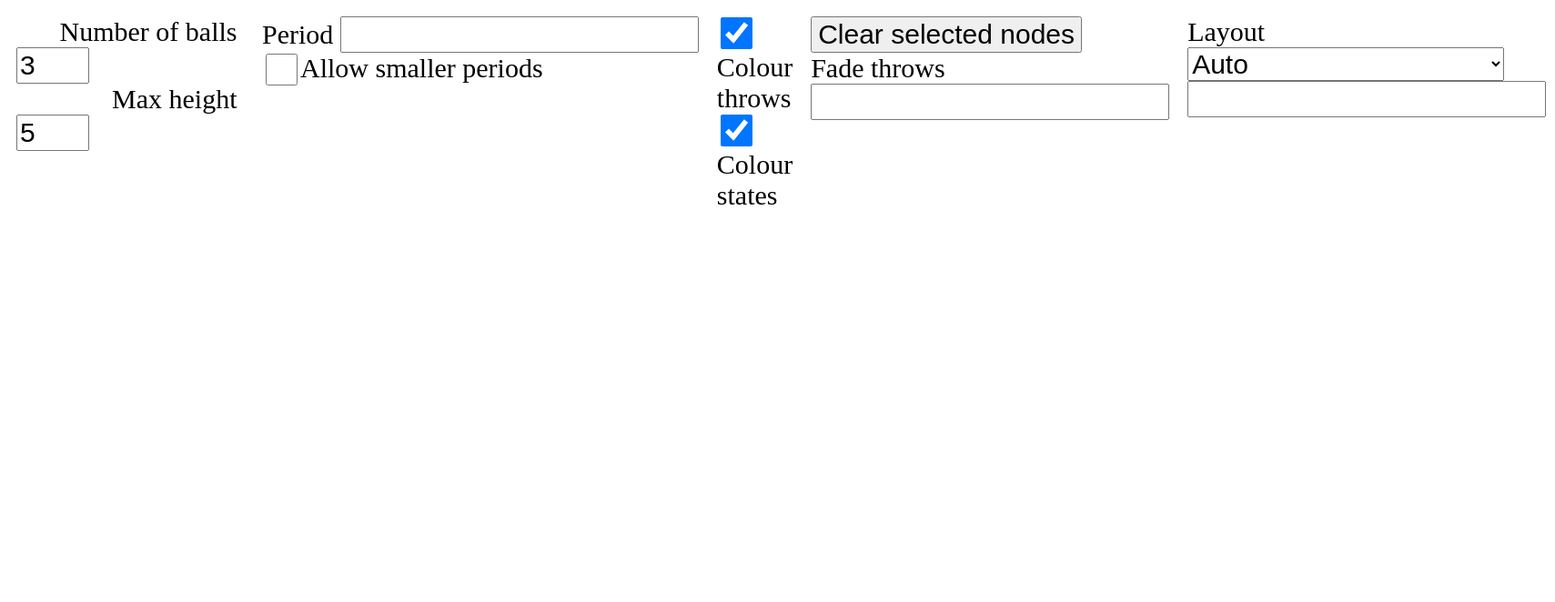
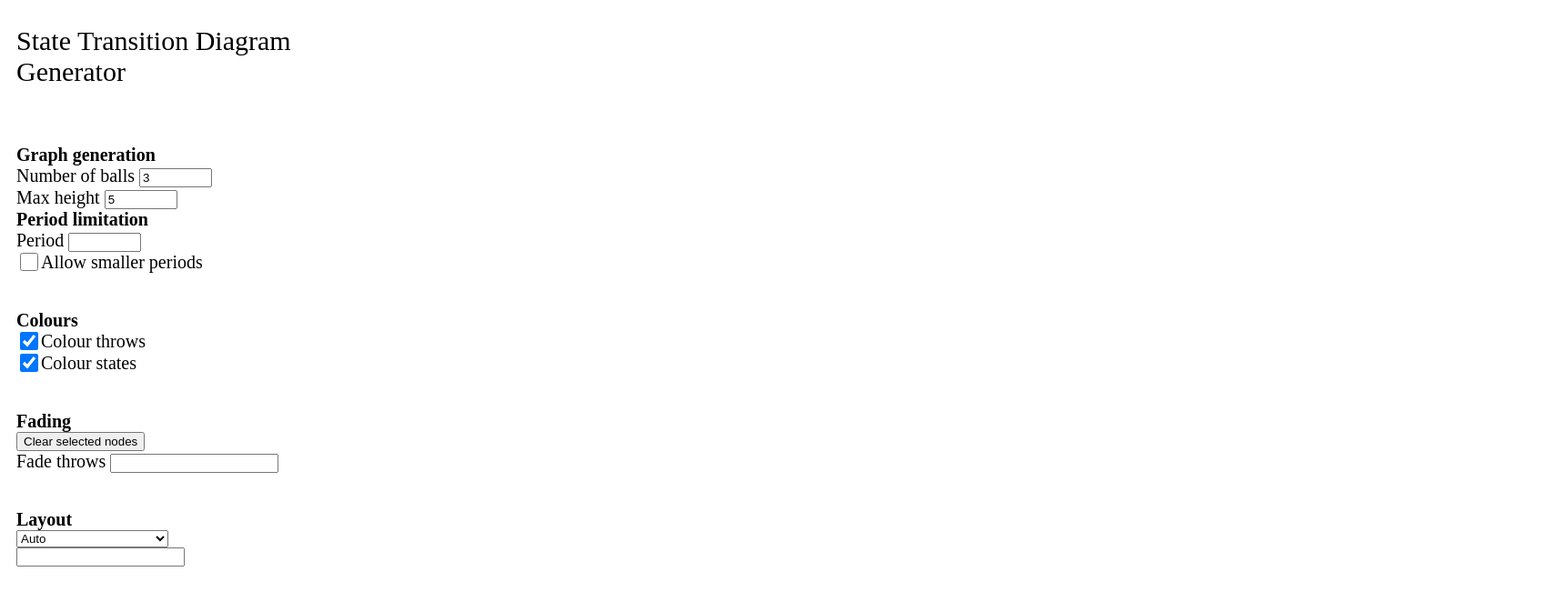
Before and after one commit to AdGold/state-diagram-visualiser, a plain HTML site: page graph_visualiser.html in a window 1280 px wide. Shown: the whole page at 91% size, 1709 px wide, since content can reach past the window. Drawn offline with Linux system fonts and the light colour scheme; a script that the page names is missing.

Commit message:
Put controls on the left

```diff
--- a/graph_visualiser.html
+++ b/graph_visualiser.html
@@ -9,27 +9,40 @@
     <body>
         <div class="controls">
             <div>
-                <label for="balls">Number of balls&nbsp;</label><input type="number" id="balls" value="3" onchange="generate()">
+                <span class="heading">State Transition Diagram Generator</span>
                 <br>
-                <label for="maxHeight">Max height&nbsp;</label><input type="number" id="maxHeight" value="5" onchange="generate()">
+                <br>
             </div>
             <div>
+                <b>Graph generation</b>
+                <br>
+                Number of balls&nbsp;<input type="number" id="balls" value="3" onchange="generate()">
+                <br>
+                Max height&nbsp;<input type="number" id="maxHeight" value="5" onchange="generate()">
+                <br>
+                <b> Period limitation </b>
+                <br>
                 Period&nbsp;<input type="text" id="period" value="" onchange="generate()" class="optionalNumber" title="Only shows states which exist in siteswaps of this period (leave empty for no filtering)">
                 <br>
                 <input type="checkbox" id="allowLess" onclick="generate()">Allow smaller periods
             </div>
             <div>
+                <b>Colours</b>
+                <br>
                 <input type="checkbox" id="colorThrows" checked onchange="updateColors()">Colour throws
                 <br>
                 <input type="checkbox" id="colorStates" checked onchange="updateColors()">Colour states
             </div>
             <div>
-                <input type="button" value="Clear selected nodes" onclick="resetClicked()">
+                <b>Fading</b>
+                <br>
+                <input type="button" value="Clear selected nodes" onclick="resetClicked()" title="Clear all nodes selected by clicking">
                 <br>
                 Fade throws <input type="text" id="faded" oninput="updateFaded()" title="Throws to fade (comma separated)">
             </div>
             <div>
-                Layout
+                <b>Layout</b>
+                <br>
                 <select id="layout" onchange="applyLayout()">
                     <option value="prime">Auto</option>
                     <option value="circle">Circle</option>
--- a/style.css
+++ b/style.css
@@ -1,35 +1,57 @@
-* {
-  font-size: 30px;
+div, p, span {
+  font-size: 20px;
 }
 
 input[type=number]{
     width: 80px;
 }
 
+.optionalNumber {
+    width: 80px;
+}
+
+.heading {
+    font-size: 30px;
+    font-style: bold;
+}
+
+.subheading {
+    font-size: 25px;
+    font-style: bold;
+}
+
 input[type=checkbox] {
-    width: 35px;
-    height: 35px;
+    width: 20px;
+    height: 20px;
     -moz-appearance: none;
     vertical-align: top;
     margin-top: 1px;
 }
 
 .controls {
-    display: flex;
+    display: flex-column;
     justify-content: space-between;
 }
 
 .controls > div {
-    padding: 10px;
+    padding-top: 20px;
+    padding-right: 0;
+    padding-bottom: 20px;
+    padding-left: 10px;
 }
 
 label {
     width: 250px;
-    text-align: right;
     display: inline-block;
 }
 
 #cy {
   width: 100%;
-  height: 90%;
+  height: 100%;
 }
+
+body {
+    display: flex;
+    width: 95%;
+    height: 95%;
+}
```
